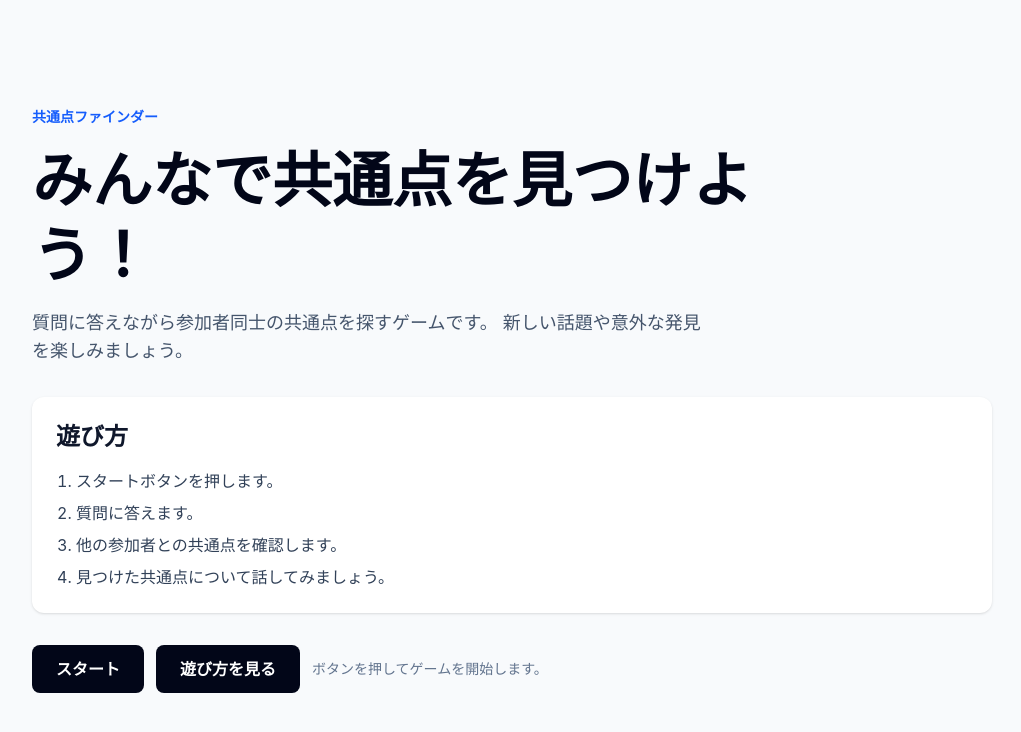
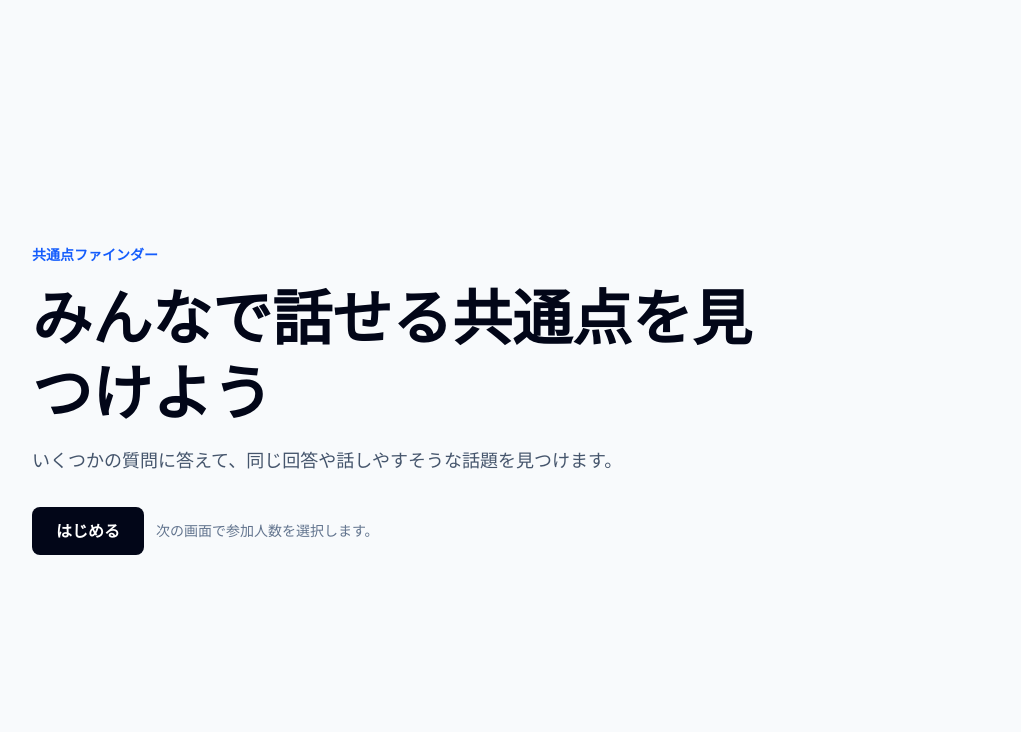
Before and after one commit to Webu-Kobedenshi/team2, a React (Vite) app in the folder frontend/: page / in a window 1280 px wide. Shown: the top 732 px of the page, without its empty margins (128-1149 px from the left). Built offline with nearby package versions, Linux system fonts and the light colour scheme.

Commit message:
Revert "Feature/sara 6 home"

```diff
--- a/frontend/src/App.tsx
+++ b/frontend/src/App.tsx
@@ -1,15 +1,7 @@
-import { useState } from "react";
 import { Home } from "./pages/Home";
-import { HowToPlay } from "./pages/HowToPlay";
 
 function App() {
-  const [page, setPage] = useState("home");
-
-  return page === "home" ? (
-    <Home onShowHowToPlay={() => setPage("howtoplay")} />
-  ) : (
-    <HowToPlay onBack={() => setPage("home")} />
-  );
+  return <Home />;
 }
 
 export default App;
--- a/frontend/src/pages/Home.tsx
+++ b/frontend/src/pages/Home.tsx
@@ -1,55 +1,26 @@
-type HomeProps = {
-  onShowHowToPlay: () => void;
-};
-
-export function Home({ onShowHowToPlay }: HomeProps) {
+export function Home() {
   return (
     <main className="mx-auto flex min-h-screen w-full max-w-5xl flex-col justify-center px-6 py-12 sm:px-8">
       <div className="grid gap-8">
         <section className="grid gap-4">
-          <p className="text-sm font-bold text-blue-600">
-            共通点ファインダー
+          <p className="text-sm font-bold text-blue-600">共通点ファインダー</p>
+          <h1 className="max-w-3xl text-4xl font-bold leading-tight text-slate-950 sm:text-6xl">
+            みんなで話せる共通点を見つけよう
+          </h1>
+          <p className="max-w-2xl text-base text-slate-600 sm:text-lg">
+            いくつかの質問に答えて、同じ回答や話しやすそうな話題を見つけます。
           </p>
-
-          <h1 className="max-w-3xl text-4xl font-bold leading-tight text-slate-950 sm:text-6xl">
-            みんなで共通点を見つけよう！
-          </h1>
-
-          <p className="max-w-2xl text-base text-slate-600 sm:text-lg">
-            質問に答えながら参加者同士の共通点を探すゲームです。
-            新しい話題や意外な発見を楽しみましょう。
-          </p>
-        </section>
-
-        <section className="rounded-xl bg-white p-6 shadow">
-          <h2 className="mb-4 text-2xl font-bold">遊び方</h2>
-
-          <ol className="list-decimal pl-5 space-y-2 text-slate-700">
-            <li>スタートボタンを押します。</li>
-            <li>質問に答えます。</li>
-            <li>他の参加者との共通点を確認します。</li>
-            <li>見つけた共通点について話してみましょう。</li>
-          </ol>
         </section>
 
         <div className="flex flex-col gap-3 sm:flex-row sm:items-center">
           <button
             type="button"
-            className="rounded-lg bg-slate-950 px-6 py-3 text-base font-bold text-white transition hover:bg-slate-800"
+            className="rounded-lg bg-slate-950 px-6 py-3 text-base font-bold text-white transition hover:bg-slate-800 focus-visible:outline-3 focus-visible:outline-offset-2 focus-visible:outline-slate-400"
           >
-            スタート
+            はじめる
           </button>
-
-          <button
-  type="button"
-  onClick={onShowHowToPlay}
-  className="rounded-lg bg-slate-950 px-6 py-3 text-base font-bold text-white transition hover:bg-slate-800"
->
-  遊び方を見る
-</button>
-
           <p className="text-sm text-slate-500">
-            ボタンを押してゲームを開始します。
+            次の画面で参加人数を選択します。
           </p>
         </div>
       </div>
--- a/frontend/src/pages/HowToPlay.tsx
+++ /dev/null
@@ -1,30 +0,0 @@
-type HowToPlayProps = {
-  onBack: () => void;
-};
-
-export function HowToPlay({ onBack }: HowToPlayProps) {
-  return (
-    <main className="mx-auto flex min-h-screen w-full max-w-5xl flex-col justify-center px-6 py-12">
-      <div className="rounded-xl bg-white p-8 shadow-lg">
-        <h1 className="mb-6 text-4xl font-bold">
-        遊び方
-        </h1>
-
-        <ol className="list-decimal space-y-3 pl-6">
-          <li>スタートボタンを押します。</li>
-          <li>質問に回答します。</li>
-          <li>参加者同士の共通点を探します。</li>
-          <li>見つけた共通点について会話を楽しみます。</li>
-        </ol>
-
-        <button
-          type="button"
-          onClick={onBack}
-          className="mt-6 rounded-lg bg-blue-600 px-6 py-3 text-white"
-        >
-          ホームへ戻る
-        </button>
-      </div>
-    </main>
-  );
-}
```
